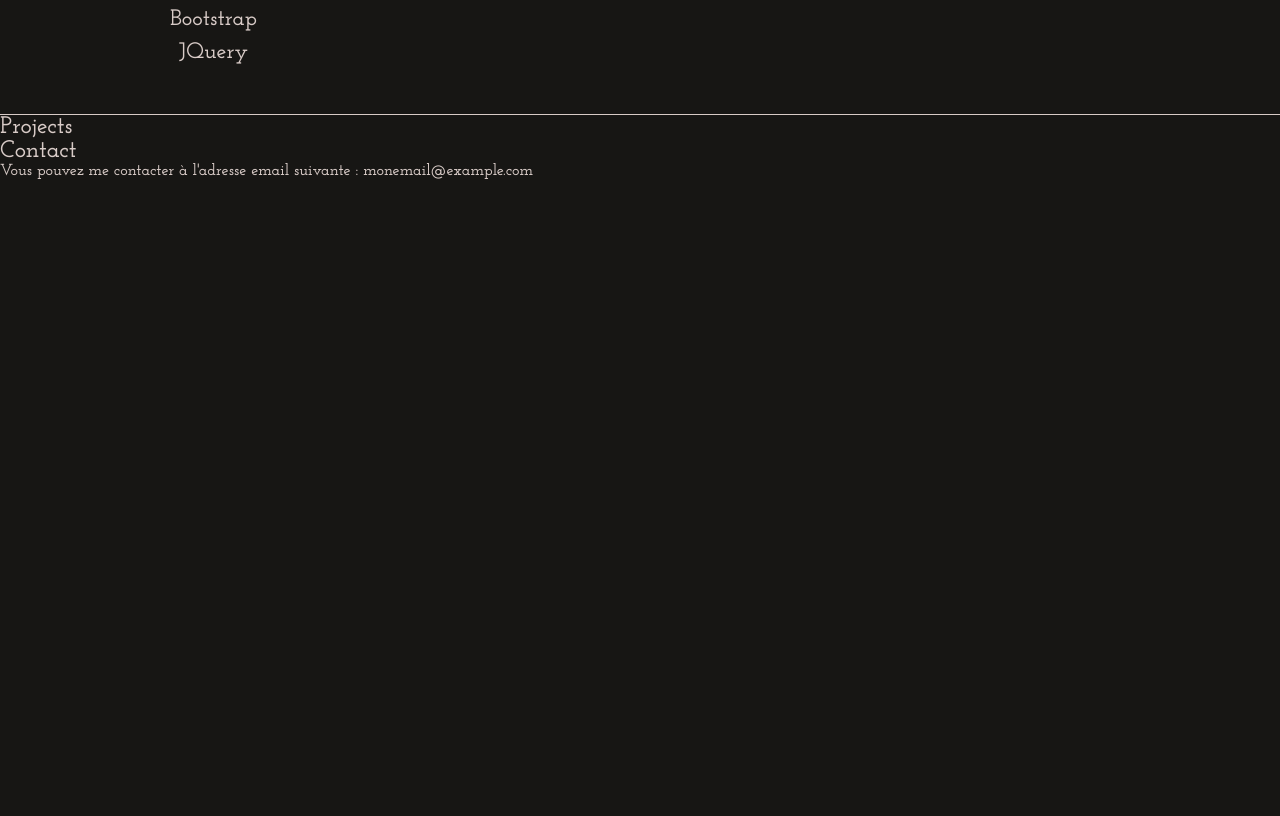
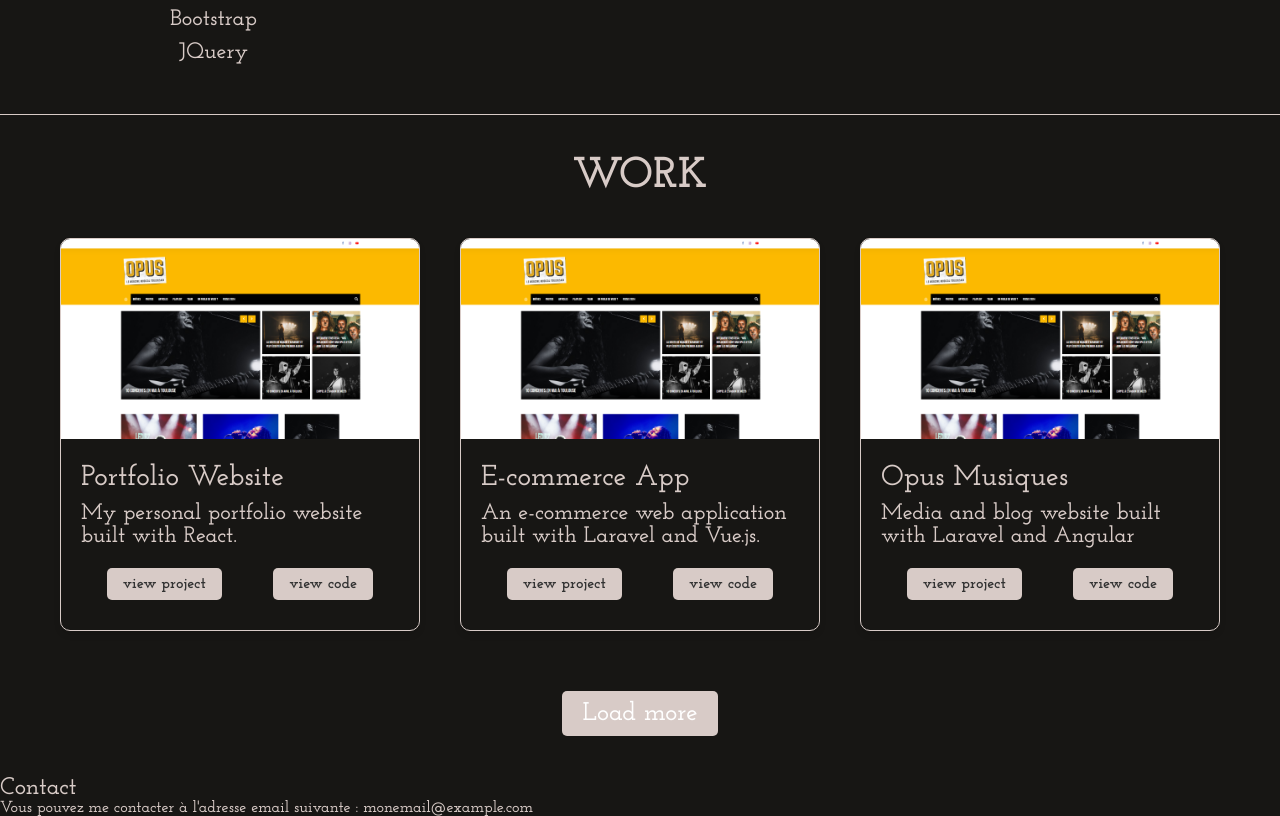
Before and after one commit to AntoineWtz/portfolio, a React (Create React App) app: page / in a window 1280 px wide. Shown: the part 1252-2068 px from the top of the page. Before the commit the page ends 1431 px from the top, so only its background shows below. Built offline with nearby package versions, Linux system fonts and the light colour scheme.

Commit message:
front Work

```diff
--- a/src/components/Header.js
+++ b/src/components/Header.js
@@ -19,7 +19,7 @@ const Header = () => {
         </div>
         <ul className={`nav-links ${showMenu ? 'show' : ''}`}>
           <li><a href="#about">ABOUT</a></li>
-          <li><a href="#projects">PROJECTS</a></li>
+          <li><a href="#projects">WORK</a></li>
           <li><a href="#contact">CONTACT</a></li>
         </ul>
         <div className="burger-menu" onClick={toggleMenu}>
--- /dev/null
+++ b/src/components/ProjectCard.js
@@ -0,0 +1,24 @@
+// ProjectCard.js
+
+import React from 'react';
+// import '../styles/ProjectCard.css';
+
+const ProjectCard = ({ project }) => {
+    const { title, description, imageUrl, projectLink, codeLink } = project;
+
+    return (
+        <div className="project-card">
+            <img src={imageUrl} alt={title} className="project-image" />
+            <div className="project-info">
+                <h3>{title}</h3>
+                <p>{description}</p>
+                <div className="project-links">
+                    <a href={projectLink} target="_blank" rel="noopener noreferrer">view project</a>
+                    <a href={codeLink} target="_blank" rel="noopener noreferrer">view code</a>
+                </div>
+            </div>
+        </div>
+    );
+};
+
+export default ProjectCard;
--- a/src/components/Projects.js
+++ b/src/components/Projects.js
@@ -1,11 +1,117 @@
 // Projects.js
+
 import React from 'react';
+import { useState } from 'react';
+import ProjectCard from './ProjectCard';
+import opus from '../img/img-project/opus.png';
 import '../styles/Projects.css';
 
 const Projects = () => {
+  const initialProjectsToShow = 3; // Nombre initial de projets à afficher
+  const [projectsToShow, setProjectsToShow] = useState(initialProjectsToShow);
+
+  const projects = [
+    {
+      id: 1,
+      title: 'Portfolio Website',
+      description: 'My personal portfolio website built with React.',
+      imageUrl: opus,
+      projectLink: 'lien_vers_le_projet',
+      codeLink: 'lien_vers_le_code_source'
+    },
+    {
+      id: 2,
+      title: 'E-commerce App',
+      description: 'An e-commerce web application built with Laravel and Vue.js.',
+      imageUrl: opus,
+      projectLink: 'lien_vers_le_projet',
+      codeLink: 'lien_vers_le_code_source'
+    },
+    // Ajoute d'autres projets ici
+    {
+      id: 3,
+      title: 'Opus Musiques',
+      description: 'Media and blog website built with Laravel and Angular',
+      imageUrl: opus,
+      projectLink: 'lien_vers_le_projet',
+      codeLink: 'lien_vers_le_code_source'
+    },
+    {
+      id: 4,
+      title: 'Project 4',
+      description: 'Description 4',
+      imageUrl: opus,
+      projectLink: 'lien_vers_le_projet',
+      codeLink: 'lien_vers_le_code_source'
+    },
+    {
+      id: 5,
+      title: 'Project 5',
+      description: 'Description 5',
+      imageUrl: opus,
+      rojectLink: 'lien_vers_le_projet',
+      codeLink: 'lien_vers_le_code_source'
+    },
+    {
+      id: 6,
+      title: 'Project 6',
+      description: 'Description 6',
+      imageUrl: opus,
+      projectLink: 'lien_vers_le_projet',
+      codeLink: 'lien_vers_le_code_source'
+    },
+    {
+      id: 7,
+      title: 'Project 7',
+      description: 'opqkidfshgiqehv giqejng iovqunghiopqv erhj,giop q,erghiopqurghnqeirg herio,guhvqneiorghureniovgherfdgdfgfdg dfgdfg sdf gdfgdf gdfgdf g f gdfg g dfgdf gdfiuwvxgh er',
+      imageUrl: opus,
+      projectLink: 'lien_vers_le_projet',
+      codeLink: 'lien_vers_le_code_source'
+    },
+    {
+      id: 8,
+      title: 'Project 8',
+      description: 'Description 8',
+      imageUrl: opus,
+      projectLink: 'lien_vers_le_projet',
+      codeLink: 'lien_vers_le_code_source'
+    },
+    {
+      id: 9,
+      title: 'Project 9',
+      description: 'Description 9',
+      imageUrl: opus,
+      projectLink: 'lien_vers_le_projet',
+      codeLink: 'lien_vers_le_code_source'
+    },
+    {
+      id: 10,
+      title: 'Project 10',
+      description: 'Description 10',
+      imageUrl: opus,
+      projectLink: 'lien_vers_le_projet',
+      codeLink: 'lien_vers_le_code_source'
+    }
+  ];
+
+  // Fonction pour gérer le clic sur "Read more"
+  const handleReadMore = () => {
+    setProjectsToShow(projectsToShow + 3); // Afficher 3 projets supplémentaires à chaque clic
+  };
+
   return (
-    <section id="projects" className="projects">
-      <h2>Projects</h2>
+    <section className="projects">
+      <h2>WORK</h2>
+      <div className="project-cards">
+        {projects.slice(0, projectsToShow).map(project => (
+          <ProjectCard key={project.id} project={project} />
+        ))}
+      </div>
+      {projectsToShow < projects.length && (
+        <button className="read-more-btn" onClick={handleReadMore}>
+          Load more
+        </button>
+      )}
     </section>
   );
 };
--- /dev/null
+++ b/src/styles/ProjectCard.css
@@ -0,0 +1 @@
+/* PROJECTS CARD CSS */
--- a/src/styles/Projects.css
+++ b/src/styles/Projects.css
@@ -1 +1,111 @@
 /* PROJECTS CSS */
+
+.projects {
+    padding: 20px 40px;
+}
+
+.projects h2 {
+    font-size: 2.7em;
+    font-weight: 700;
+    margin-bottom: 20px;
+    text-align: center;
+    margin-top: 20px;
+}
+
+.project-cards {
+    display: flex;
+    flex-wrap: wrap;
+    justify-content: space-evenly;
+    margin-top: 40px;
+}
+
+.project-card {
+    width: calc(33.33% - 40px);
+    margin: 0 20px 40px;
+    box-shadow: 0 4px 6px rgba(0, 0, 0, 0.1);
+    border-radius: 10px;
+    overflow: hidden;
+    transition: transform 0.3s ease-in-out;
+    border:1px solid #D8CBC7;
+}
+
+.project-card:hover {
+    transform: translateY(-5px);
+}
+
+.project-image {
+    width: 100%;
+    height: 200px;
+    object-fit: cover;
+}
+
+.project-info {
+    padding: 20px;
+}
+
+.project-info h3 {
+    font-size: 1.8em;
+    font-weight: 600;
+    margin-bottom: 10px;
+}
+
+.project-info p {
+    font-size: 1.4em;
+    margin-bottom: 20px;
+    overflow: hidden;
+    text-overflow: ellipsis;
+    display: -webkit-box;
+    -webkit-line-clamp: 3;
+    -webkit-box-orient: vertical;
+}
+
+.project-links {
+    display: flex;
+    justify-content: space-around;
+    margin-top: auto;
+}
+
+.project-links a {
+    text-decoration: none;
+    color: #333;
+    font-weight: bold;
+    padding: 8px 16px;
+    border-radius: 5px;
+    background-color: #D8CBC7;
+    transition: background-color 0.3s ease-in-out;
+    margin-bottom: 10px; /* Ajoute un espace entre les boutons */
+}
+
+.project-links a:hover {
+    background-color: #171614;
+    color: #fff;
+}
+
+.read-more-btn {
+    display: block;
+    margin: 20px auto;
+    padding: 10px 20px;
+    font-size: 1.6em;
+    font-weight: 600;
+    color: #fff;
+    background-color: #D8CBC7;
+    border: none;
+    border-radius: 5px;
+    cursor: pointer;
+    transition: background-color 0.3s ease-in-out;
+}
+
+.read-more-btn:hover {
+    background-color: #171614;
+}
+
+@media only screen and (max-width: 768px) {
+    .project-card {
+        width: calc(100% - 40px);
+    }
+
+    .project-links {
+        flex-direction: column;
+        align-items: center;
+    }
+}
```
Also changed, not shown: src/img/img-project/opus.png (added).
